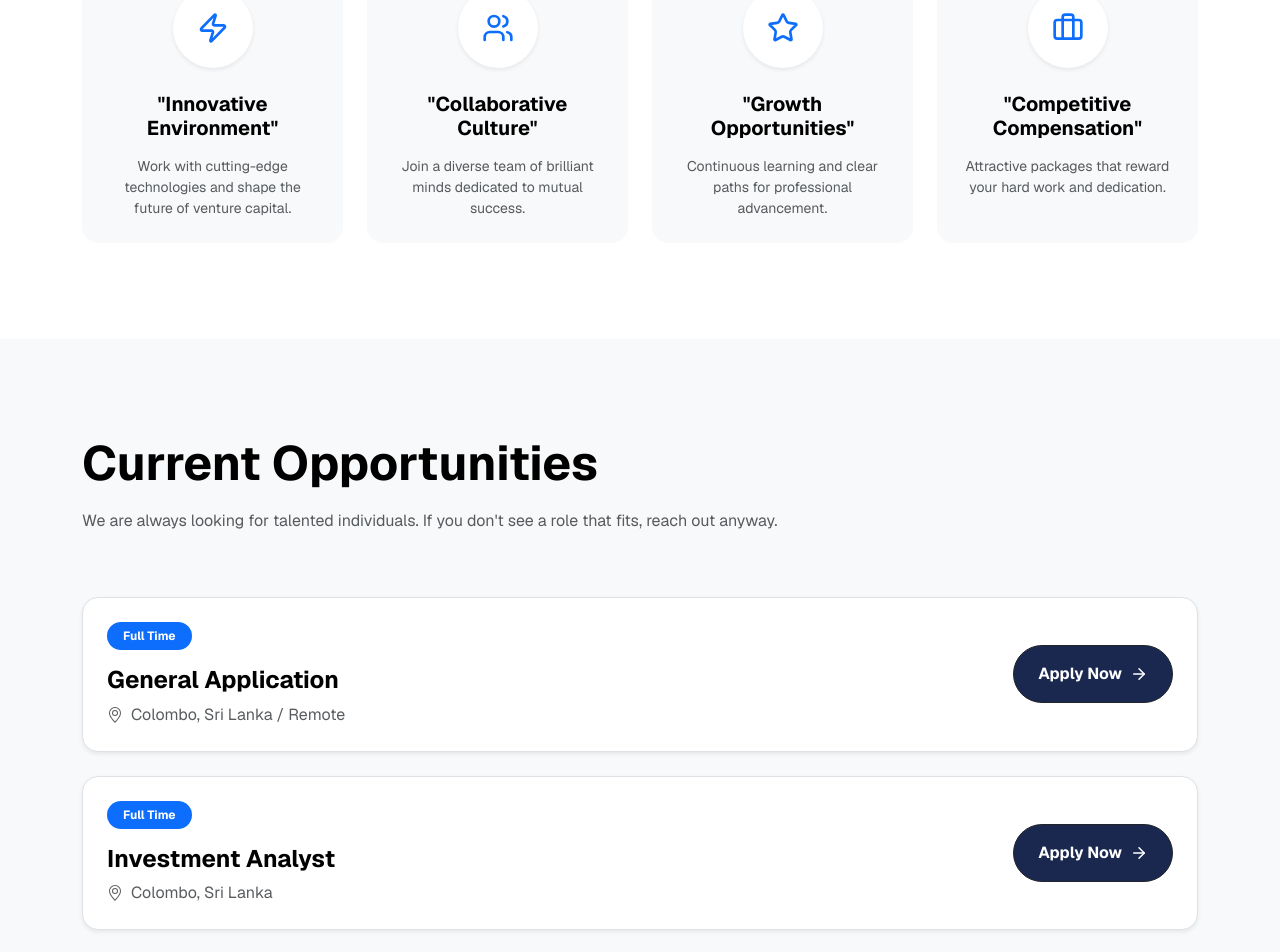
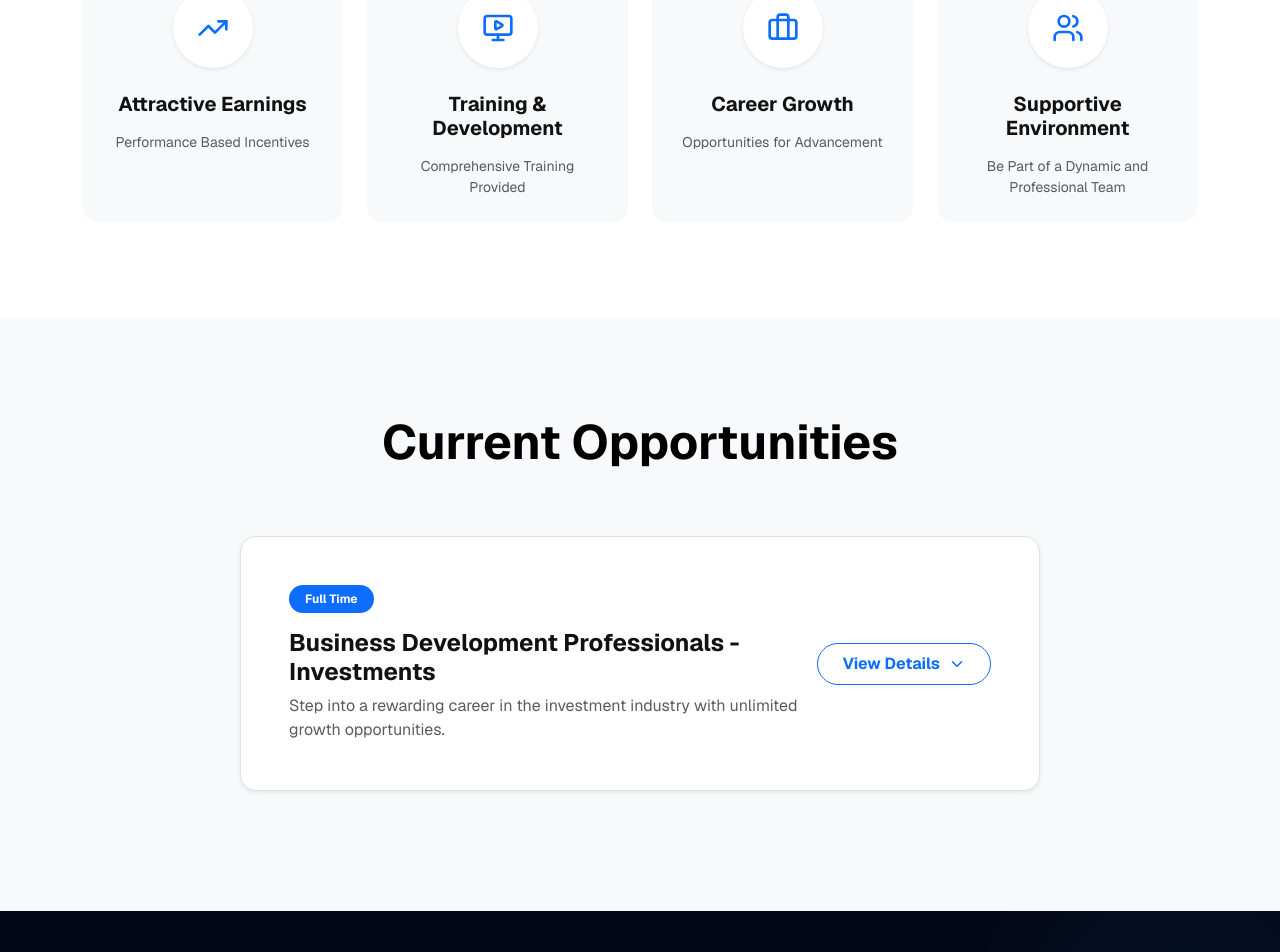
Before and after one commit to drtdsamarawickrama/dearoventurecapital_website, a Next.js app: page /careers in a window 1280 px wide. Shown: the part 900-1852 px from the top of the page. Built offline with nearby package versions, Linux system fonts and the light colour scheme.

Commit message:
update pages

```diff
--- a/app/careers/page.tsx
+++ b/app/careers/page.tsx
@@ -1,31 +1,43 @@
 "use client";
 
-import { motion } from "framer-motion";
-import { ArrowRight, Briefcase, Users, Zap, Star } from "lucide-react";
+import { useState } from "react";
+import { motion, AnimatePresence } from "framer-motion";
+import { ArrowRight, Briefcase, Users, TrendingUp, MonitorPlay, ChevronDown, CheckCircle2, MapPin } from "lucide-react";
 import Head from "next/head";
 
 export default function CareersPage() {
+  const [detailsOpen, setDetailsOpen] = useState(false);
+
   const benefits = [
     {
-      icon: <Zap className="text-primary" size={32} />,
-      title: <span className="text-black">"Innovative Environment"</span>,
-      description: "Work with cutting-edge technologies and shape the future of venture capital."
+      icon: <TrendingUp className="text-primary" size={32} />,
+      title: <span className="text-black">Attractive Earnings</span>,
+      description: "Performance Based Incentives"
+    },
+    {
+      icon: <MonitorPlay className="text-primary" size={32} />,
+      title: <span className="text-black">Training & Development</span>,
+      description: "Comprehensive Training Provided"
+    },
+    {
+      icon: <Briefcase className="text-primary" size={32} />,
+      title: <span className="text-black">Career Growth</span>,
+      description: "Opportunities for Advancement"
     },
     {
       icon: <Users className="text-primary" size={32} />,
-      title: <span className="text-black">"Collaborative Culture"</span>,
-      description: "Join a diverse team of brilliant minds dedicated to mutual success."
-    },
-    {
-      icon: <Star className="text-primary" size={32} />,
-      title: <span className="text-black">"Growth Opportunities"</span>,
-      description: "Continuous learning and clear paths for professional advancement."
-    },
-    {
-      icon: <Briefcase className="text-primary" size={32} />,
-      title: <span className="text-black">"Competitive Compensation"</span>,
-      description: "Attractive packages that reward your hard work and dedication."
+      title: <span className="text-black">Supportive Environment</span>,
+      description: "Be Part of a Dynamic and Professional Team"
     }
+  ];
+
+  const requirements = [
+    "Male and Female candidates",
+    "Age 21 years and above",
+    "With experience or without experience",
+    "Excellent communication and interpersonal skills",
+    "Passion for sales, customer service, and business development",
+    "Self-motivated individuals with a desire to achieve career growth and financial success"
   ];
 
   return (
@@ -54,8 +66,7 @@ export default function CareersPage() {
             animate={{ opacity: 1, y: 0 }}
             transition={{ duration: 0.8, delay: 0.2 }}
           >
-            At Dearo Venture Capital, we believe that the right people can change the world.
-            Join our dynamic team and help us build wealth and empower futures.
+            Step into a rewarding career in the investment industry with unlimited growth opportunities.
           </motion.p>
           <motion.a
             href="#open-roles"
@@ -118,83 +129,110 @@ export default function CareersPage() {
       <section id="open-roles" className="py-5 bg-light">
         <div className="container py-5">
           <div className="row align-items-center mb-5">
-            <div className="col-md-8 text-center text-md-start">
+            <div className="col-md-12 text-center">
               <motion.h2
                 className="display-5 fw-bold text-black section-title mb-3"
-                initial={{ opacity: 0, x: -30 }}
-                whileInView={{ opacity: 1, x: 0 }}
+                initial={{ opacity: 0, y: -30 }}
+                whileInView={{ opacity: 1, y: 0 }}
                 viewport={{ once: true }}
                 transition={{ duration: 0.6 }}
               >
                 Current Opportunities
               </motion.h2>
-              <motion.p
-                className="text-muted"
-                initial={{ opacity: 0, x: -30 }}
-                whileInView={{ opacity: 1, x: 0 }}
-                viewport={{ once: true }}
-                transition={{ duration: 0.6, delay: 0.1 }}
-              >
-                We are always looking for talented individuals. If you don't see a role that fits, reach out anyway.
-              </motion.p>
             </div>
           </div>
 
-          <div className="role-list">
+          <div className="role-list max-w-4xl mx-auto" style={{ maxWidth: "800px", margin: "0 auto" }}>
             <motion.div
-              className="role-card p-4 rounded-4 mb-4 d-flex flex-column flex-md-row justify-content-between align-items-md-center shadow-sm border bg-white"
+              className="role-card rounded-4 mb-4 shadow-sm border bg-white overflow-hidden"
               initial={{ opacity: 0, y: 20 }}
               whileInView={{ opacity: 1, y: 0 }}
               viewport={{ once: true }}
               transition={{ duration: 0.6 }}
             >
+              <div className="p-4 p-md-5 d-flex flex-column flex-md-row justify-content-between align-items-md-center">
                 <div className="role-info mb-4 mb-md-0">
                   <span className="badge bg-primary bg-opacity-10 text-white mb-3 px-3 py-2 rounded-pill fw-bold">Full Time</span>
-                <h3 className="h4 fw-bold mb-2 text-black">General Application</h3>
+                  <h3 className="h4 fw-bold mb-2 text-black">Business Development Professionals - Investments</h3>
                   <p className="text-muted mb-0 d-flex align-items-center gap-2">
-                  <svg xmlns="http://www.w3.org/2000/svg" width="16" height="16" fill="currentColor" className="bi bi-geo-alt" viewBox="0 0 16 16">
-                    <path d="M12.166 8.94c-.524 1.062-1.234 2.12-1.96 3.07A31.493 31.493 0 0 1 8 14.58a31.481 31.481 0 0 1-2.206-2.57c-.726-.95-1.436-2.008-1.96-3.07C3.304 7.867 3 6.862 3 6a5 5 0 0 1 10 0c0 .862-.305 1.867-.834 2.94zM8 16s6-5.686 6-10A6 6 0 0 0 2 6c0 4.314 6 10 6 10z"/>
-                    <path d="M8 8a2 2 0 1 1 0-4 2 2 0 0 1 0 4zm0 1a3 3 0 1 0 0-6 3 3 0 0 0 0 6z"/>
-                  </svg>
-                  Colombo, Sri Lanka / Remote
+                    Step into a rewarding career in the investment industry with unlimited growth opportunities.
                   </p>
                 </div>
-              <div className="role-action">
+                <div className="role-action text-md-end">
+                  <button
+                    onClick={() => setDetailsOpen(!detailsOpen)}
+                    className="btn btn-outline-primary rounded-pill px-4 py-2 d-flex align-items-center gap-2 text-nowrap fw-bold mx-auto mx-md-0"
+                  >
+                    {detailsOpen ? "Hide Details" : "View Details"}
+                    <motion.div
+                      animate={{ rotate: detailsOpen ? 180 : 0 }}
+                      transition={{ duration: 0.3 }}
+                    >
+                      <ChevronDown size={18} />
+                    </motion.div>
+                  </button>
+                </div>
+              </div>
+
+              {/* Expansible Details */}
+              <AnimatePresence>
+                {detailsOpen && (
+                  <motion.div
+                    initial={{ height: 0, opacity: 0 }}
+                    animate={{ height: "auto", opacity: 1 }}
+                    exit={{ height: 0, opacity: 0 }}
+                    transition={{ duration: 0.4 }}
+                    className="border-top"
+                  >
+                    <div className="p-4 p-md-5 bg-light bg-opacity-50">
+
+                      <div className="row g-4">
+                        {/* Who Can Apply */}
+                        <div className="col-lg-6">
+                          <h4 className="fw-bold mb-4 text-black d-flex align-items-center gap-2">
+                            Who Can Apply?
+                          </h4>
+                          <ul className="list-unstyled mb-0">
+                            {requirements.map((req, i) => (
+                              <li key={i} className="mb-3 d-flex align-items-start gap-3">
+                                <CheckCircle2 className="text-primary mt-1 flex-shrink-0" size={20} />
+                                <span className="text-muted">{req}</span>
+                              </li>
+                            ))}
+                          </ul>
+                        </div>
+
+                        {/* Venue & Action */}
+                        <div className="col-lg-6">
+                          <div className="bg-white p-4 rounded-4 shadow-sm border mb-4">
+                            <h5 className="fw-bold text-black mb-3 d-flex align-items-center gap-2">
+                              <MapPin className="text-primary" size={20} />
+                              Walk-In Interview Venue
+                            </h5>
+                            <p className="text-muted mb-0">
+                              The Ceylinco House, 9th Floor, <br/>
+                              No. 69, Janadhipathi Mawatha, <br/>
+                              Colombo 01.
+                            </p>
+                          </div>
+
+                          <div className="text-center mt-5">
+                            <p className="fw-bold mb-3 text-black">Take the first step towards a successful future!</p>
                             <a
-                  href="mailto:info@dearoventurecapital.com?subject=Application%20for%20General%20Role&body=Please%20attach%20your%20CV%20and%20provide%20a%20brief%20cover%20letter%20here."
-                  className="btn btn-dark rounded-pill px-4 py-3 d-flex align-items-center gap-2 apply-btn fw-bold"
+                              href="mailto:careers@dearoinvestment.com?subject=Application%20for%20Business%20Development%20Professional%20-%20Investments"
+                              className="btn btn-dark rounded-pill px-5 py-3 d-inline-flex align-items-center gap-2 apply-btn w-100 justify-content-center fw-bold shadow-sm"
                             >
                               Apply Now <ArrowRight size={18} />
                             </a>
+                            <p className="small text-muted mt-3 mb-0">Send your CV to careers@dearoinvestment.com</p>
+                          </div>
+                        </div>
+                      </div>
+
                     </div>
                   </motion.div>
-
-            <motion.div
-              className="role-card p-4 rounded-4 mb-4 d-flex flex-column flex-md-row justify-content-between align-items-md-center shadow-sm border bg-white"
-              initial={{ opacity: 0, y: 20 }}
-              whileInView={{ opacity: 1, y: 0 }}
-              viewport={{ once: true }}
-              transition={{ duration: 0.6, delay: 0.1 }}
-            >
-              <div className="role-info mb-4 mb-md-0">
-                <span className="badge bg-primary bg-opacity-10 text-white mb-3 px-3 py-2 rounded-pill fw-bold">Full Time</span>
-                <h3 className="h4 fw-bold mb-2 text-black">Investment Analyst</h3>
-                <p className="text-muted mb-0 d-flex align-items-center gap-2">
-                  <svg xmlns="http://www.w3.org/2000/svg" width="16" height="16" fill="currentColor" className="bi bi-geo-alt" viewBox="0 0 16 16">
-                    <path d="M12.166 8.94c-.524 1.062-1.234 2.12-1.96 3.07A31.493 31.493 0 0 1 8 14.58a31.481 31.481 0 0 1-2.206-2.57c-.726-.95-1.436-2.008-1.96-3.07C3.304 7.867 3 6.862 3 6a5 5 0 0 1 10 0c0 .862-.305 1.867-.834 2.94zM8 16s6-5.686 6-10A6 6 0 0 0 2 6c0 4.314 6 10 6 10z"/>
-                    <path d="M8 8a2 2 0 1 1 0-4 2 2 0 0 1 0 4zm0 1a3 3 0 1 0 0-6 3 3 0 0 0 0 6z"/>
-                  </svg>
-                  Colombo, Sri Lanka
-                </p>
-              </div>
-              <div className="role-action">
-                <a
-                  href="mailto:info@dearoventurecapital.com?subject=Application%20for%20Investment%20Analyst%20Role&body=Please%20attach%20your%20CV%20and%20provide%20a%20brief%20cover%20letter%20here."
-                  className="btn btn-dark rounded-pill px-4 py-3 d-flex align-items-center gap-2 apply-btn fw-bold"
-                >
-                  Apply Now <ArrowRight size={18} />
-                </a>
-              </div>
+                )}
+              </AnimatePresence>
             </motion.div>
           </div>
         </div>
@@ -250,7 +288,6 @@ export default function CareersPage() {
           border: 1px solid rgba(0,0,0,0.08) !important;
         }
         .role-card:hover {
-          transform: translateX(10px) translateY(-2px);
           box-shadow: 0 15px 35px rgba(0,0,0,0.08) !important;
           border-color: rgba(13, 110, 253, 0.3) !important;
         }
@@ -260,8 +297,8 @@ export default function CareersPage() {
         }
         .apply-btn:hover {
           background-color: #0d6efd;
-          transform: scale(1.05);
-          box-shadow: 0 10px 20px rgba(13, 110, 253, 0.2);
+          transform: scale(1.02);
+          box-shadow: 0 10px 20px rgba(13, 110, 253, 0.2) !important;
         }
         .text-primary {
           color: #0d6efd !important;
@@ -269,6 +306,18 @@ export default function CareersPage() {
         .bg-primary {
           background-color: #0d6efd !important;
         }
+        .text-black {
+          color: #111 !important;
+        }
+        .btn-outline-primary {
+          color: #0d6efd;
+          border-color: #0d6efd;
+          transition: all 0.3s ease;
+        }
+        .btn-outline-primary:hover {
+          background-color: #0d6efd;
+          color: #fff;
+        }
       `}</style>
     </main>
   );
```
Lines whose indentation alone changed are shown as unchanged.
